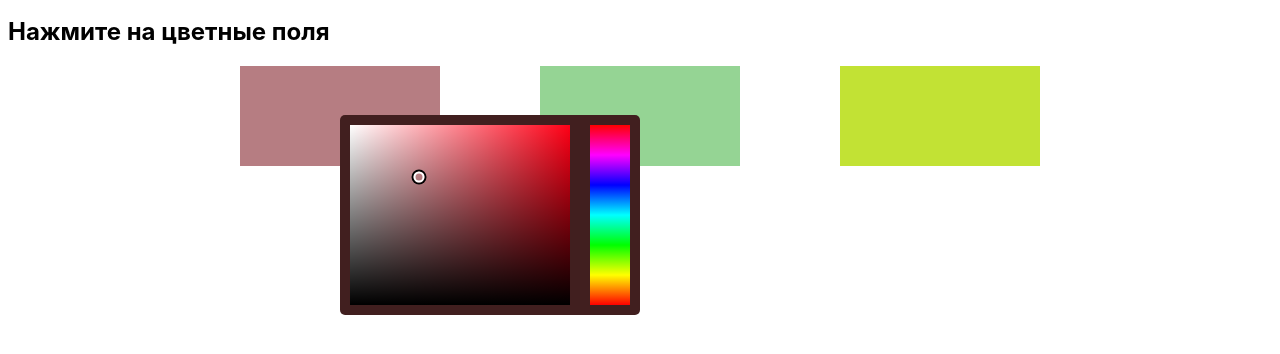
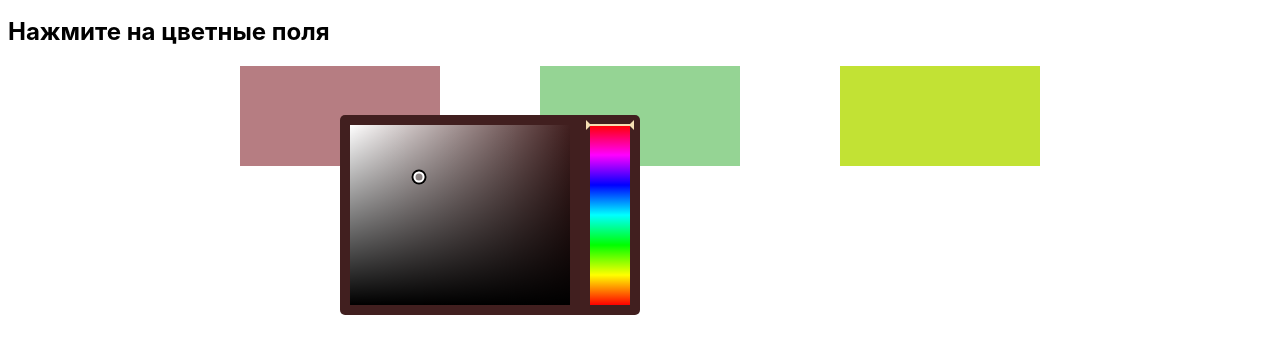
Before and after one commit to Tarasenkos/colory, a website built with webpack: page index.html in a window 1280 px wide. Both pictures are taken after a click on the element 340 px from the left and 229 px from the top of the page. Shown: the part 114-468 px from the top of the page. Built offline with nearby package versions, Linux system fonts and the light colour scheme.

Commit message:
pointer-class

```diff
--- a/index.html
+++ b/index.html
@@ -3,7 +3,7 @@
 <head>
   <meta charset="UTF-8">
   <meta name="viewport" content="width=device-width, initial-scale=1.0">
-  <title>Document</title>
+  <title>Colory Plugin</title>
 </head>
 <body>
 
@@ -11,9 +11,7 @@
   <h2>Плагин выбора цвета!</h2>
   <div>
 
-
     <h2>Нажмите на цветные поля</h2>
-
 
   </div>
   <div class="fields">
--- a/src/common/Listener.js
+++ b/src/common/Listener.js
@@ -1,8 +1,8 @@
 export class Listener {
  constructor(listeners, root, trigger) {
    this.listeners = listeners || []
-   this.root = root
-   this.trigger = trigger
+   this.root = root || ''
+   this.trigger = trigger || ''
 
  }
 
--- a/src/common/functions.js
+++ b/src/common/functions.js
@@ -1,3 +1,6 @@
+
+
+
 export function createDomNode(nodeName, className = '', id = '') {
   let node = document.createElement(nodeName)
   className && node.classList.add(className)
@@ -16,7 +19,7 @@ export function getClickCoord() {
   return coord
 }
 
-export function parceColor(string) {
+export function parseColor(string) {
 
   let RGB = string.slice(4, -1).split(', ').map((el)=>+el)
 
@@ -32,9 +35,9 @@ export function getBaseColor(self, elementColor) {
 
   let RGB, R, G, B, baseColor
 
-  R = parceColor(elementColor).R
-  G = parceColor(elementColor).G
-  B = parceColor(elementColor).B
+  R = parseColor(elementColor).R
+  G = parseColor(elementColor).G
+  B = parseColor(elementColor).B
 
   if (R === G) {
     if (G === B) {
@@ -44,7 +47,7 @@ export function getBaseColor(self, elementColor) {
     }
   }
 
-  RGB = parceColor(elementColor).RGB
+  RGB = parseColor(elementColor).RGB
 
   let MaxEl, MinEl, MidEl, MaxId, MinId, MidId
 
--- a/src/pickArea/PickArea.js
+++ b/src/pickArea/PickArea.js
@@ -1,5 +1,6 @@
-import { parceColor, getBaseColor } from "../common/functions.js"
+import { parseColor, getBaseColor } from "../common/functions.js"
 import { Listener } from "../common/Listener.js"
+import { Pointer } from "../pointer/pointer.js"
 
 export class PickArea extends Listener {
   static className = 'colory-picker'
@@ -13,42 +14,59 @@ export class PickArea extends Listener {
   }
 
   init() {
-    this.root.innerHTML = this.getHTML()
-    this.pickPiont = this.root.querySelector('.colory-pickpoint')
 
-    const pointerPosition = this.getPointerPosition()
-    setTimeout(() => { setPointerPosition(this.pickPiont, pointerPosition) }, 0)
+    //this.pickPiont = this.root.querySelector('.colory-pickarea-pickpoint')
+
+    this.pointer = new Pointer(this, 'colory-pickarea-pickpoint')
+
+    this.root.innerHTML = this.getHTML(this.pointer.render())
+
+    console.log('this.root', this.root)
+
+    const pointerPosition = this.pointer.getPosition()
+
+    // setTimeout(() => { setPointerPosition(this.pickPiont, pointerPosition) }, 0)
+    setTimeout(() => { this.pointer.setPosition(pointerPosition) }, 0)
 
     this.on('rangeArea:setColor', (arg) => this.changeColor(arg))
+    this.on('pointer:newPosition', (arg) => this.reRender(arg))
+
+
+
     this.addListener()
   }
 
-  getHTML() {
+
+  reRender(pointer) {
+    this.root.innerHTML = this.getHTML(pointer)
+  }
+
+  getHTML(pointer) {
     return `
     <div class="colory-picker-area-above">
-    <div class="colory-picker-area" id="pick">
-    <div class="colory-pickpoint"></div>
-    </div>
+      <div class="colory-picker-area" id="range">
+        ${pointer}
+      </div>
     </div>`
 
   }
 
-  getPointerPosition() {
+//   getPointerPosition() {
 
-  const { RGB } = parceColor(this.color)
+//   const { RGB } = parseColor(this.color)
 
-  const MaxEl = Math.max(...RGB)
-  const MinEl = Math.min(...RGB)
+//   const MaxEl = Math.max(...RGB)
+//   const MinEl = Math.min(...RGB)
 
-  const Xcent = MinEl / MaxEl
-  const Ycent = MaxEl / 255
+//   const Xcent = MinEl / MaxEl
+//   const Ycent = MaxEl / 255
 
-  return { Xcent, Ycent }
-}
+//   return { Xcent, Ycent }
+// }
 
   onMousedown(event) {
 
-    if (event.target.id === "pick") {
+    if (event.target.id === "range") {
       const pickArea = event.target.getBoundingClientRect()
       this.baseColor = getBaseColor(this, this.baseColor)
       onMouseMoveHandler(this, pickArea)()
@@ -64,9 +82,11 @@ export class PickArea extends Listener {
 
 function setTargetColor(self, pickArea = null) {
 
-    const pointerPosition = pickArea ? getClickXY(pickArea) : findPointer(self)
-    const color = XY_TO_RGB(parceColor(self.baseColor), pointerPosition )
-    pickArea && setPointerPosition(self.pickPiont, pointerPosition)
+    const pointerPosition = pickArea ? getClickXY(pickArea) : self.pointer.findPointer()
+    const color = XY_TO_RGB(parseColor(self.baseColor), pointerPosition )
+    pickArea && self.pointer.setPosition(pointerPosition)
+
+
 
     self.target.style.backgroundColor = color
     self.trig('colorChanged', color)
@@ -74,29 +94,29 @@ function setTargetColor(self, pickArea = null) {
 
 }
 
-function findPointer(self) {
+// function findPointer(self) {
 
-  const parent = getParent(self.pickPiont)
-  const Xcent = +self.pickPiont.style.right.slice(0, -2) / parent.width
-  const Ycent = +self.pickPiont.style.bottom.slice(0, -2) / parent.height
-  return { Xcent, Ycent }
-}
+//   const parent = getParent(self.pickPiont)
+//   const Xcent = +self.pickPiont.style.right.slice(0, -2) / parent.width
+//   const Ycent = +self.pickPiont.style.bottom.slice(0, -2) / parent.height
+//   return { Xcent, Ycent }
+// }
 
 
-function setPointerPosition(pickPiont, coord) {
+// function setPointerPosition(pickPiont, coord) {
 
-  const parent = getParent(pickPiont)
+//   const parent = getParent(pickPiont)
 
-  pickPiont.style.right = parent.width * coord.Xcent + 'px'
-  pickPiont.style.bottom = parent.height * coord.Ycent + 'px'
-  pickPiont.style.display = "block"
+//   pickPiont.style.right = parent.width * coord.Xcent + 'px'
+//   pickPiont.style.bottom = parent.height * coord.Ycent + 'px'
+//   pickPiont.style.display = "block"
 
-}
+// }
 
-function getParent(child) {
-  return child.parentElement.getBoundingClientRect()
+// function getParent(child) {
+//   return child.parentElement.getBoundingClientRect()
 
-}
+// }
 
 function onMouseMoveHandler(self, pickArea) {
 
--- /dev/null
+++ b/src/pointer/pointer.js
@@ -0,0 +1,53 @@
+import { createDomNode, parseColor } from "../common/functions.js";
+import { Listener } from "../common/Listener.js";
+
+export class Pointer extends Listener {
+
+constructor(self, className){
+  super([], self.root, self.trigger)
+  this.color = self.color
+  this.root = self.root
+  this.nodeClassName = className
+  this.node = createDomNode('div', this.nodeClassName)
+
+}
+
+render() {
+  return this.node.outerHTML
+}
+
+getPosition() {
+
+  const { RGB } = parseColor(this.color)
+
+  const MaxEl = Math.max(...RGB)
+  const MinEl = Math.min(...RGB)
+
+  const Xcent = MinEl / MaxEl
+  const Ycent = MaxEl / 255
+
+  return { Xcent, Ycent }
+}
+
+setPosition(coord) {
+
+  const parent = this.root.querySelector('#range').getBoundingClientRect()
+  this.node.style.right = parent.width * coord.Xcent + 'px'
+  this.node.style.bottom = parent.height * coord.Ycent + 'px'
+  this.node.style.display = "block"
+
+  console.log('setPosition', this.node)
+
+  this.trig('pointer:newPosition', this.node.outerHTML )
+
+}
+
+findPointer() {
+
+  const parent = this.root.querySelector('#range').getBoundingClientRect()
+  const Xcent = +this.node.style.right.slice(0, -2) / parent.width
+  const Ycent = +this.node.style.bottom.slice(0, -2) / parent.height
+  return { Xcent, Ycent }
+}
+
+}
--- a/src/rangeArea/RangeArea.js
+++ b/src/rangeArea/RangeArea.js
@@ -1,5 +1,6 @@
 import { getBaseColor } from "../common/functions.js";
 import { Listener } from "../common/Listener.js";
+import { Pointer } from "../pointer/pointer.js"
 
 export class RangeArea extends Listener {
 
@@ -9,16 +10,21 @@ export class RangeArea extends Listener {
     this.root = root
     this.color = options.color
 
+
   }
+
 
   init() {
     this.root.innerHTML = this.getHTML()
     this.addListener()
     setColor(this, this.color)
+
   }
 
   getHTML() {
-    return `<div class="colory-range-area" id="range"></div>`
+    return `<div class="colory-range-area" id="range">
+            <div class='colory-range-pickpoint'><span></span></div>
+            </div>`
   }
 
   onMousedown(event) {
--- a/style.css
+++ b/style.css
@@ -81,6 +81,8 @@
   background: linear-gradient(to right,rgba(255,255,255,1) 0,transparent 100%);
   background-image: linear-gradient(to right, rgb(255, 255, 255) 0px, transparent 100%);
 
+  cursor: crosshair;
+
 }
 
 .colory-picker-area {
@@ -102,8 +104,8 @@
 }
 
 
-.colory-pickpoint{
-  display:none;
+.colory-pickarea-pickpoint{
+  /* display:none; */
   position:absolute;
   width: 11px;
   height: 11px;
@@ -121,6 +123,7 @@
 }
 
 .colory-range-area {
+  cursor: grab;
   min-width: 100%;
   min-height: 100%;
   background:-webkit-linear-gradient(top,#ff0000,#ff0080,#ff00ff,#8000ff,#0000ff,#0080ff,#00ffff,#00ff80,#00ff00,#80ff00,#ffff00,#ff8000,#ff0000);
@@ -130,3 +133,29 @@
   background: -webkit-linear-gradient(top,#ff0000,#ff0080,#ff00ff,#8000ff,#0000ff,#0080ff,#00ffff,#00ff80,#00ff00,#80ff00,#ffff00,#ff8000,#ff0000);
   background: linear-gradient(to bottom,#ff0000,#ff0080,#ff00ff,#8000ff,#0000ff,#0080ff,#00ffff,#00ff80,#00ff00,#80ff00,#ffff00,#ff8000,#ff0000);
 }
+
+.colory-range-pickpoint {
+  background-color:wheat;
+  height: 2px;
+  width: 100%;
+  transform: translate(0, -50%);
+}
+.colory-range-pickpoint::before {
+  position: absolute;
+  content:'';
+  border: 5px solid transparent;
+  border-left: 5px solid wheat;
+  transform: translate(-40%, calc(-50% + 1px));
+}
+.colory-range-pickpoint::after {
+  position: absolute;
+  content:'';
+  border: 5px solid transparent;
+  border-right: 5px solid wheat;
+  right:0;
+  transform: translate(40%, calc(-50% + 1px));
+}
+
+.colory-grab{
+  cursor: grabbing;
+}
```
